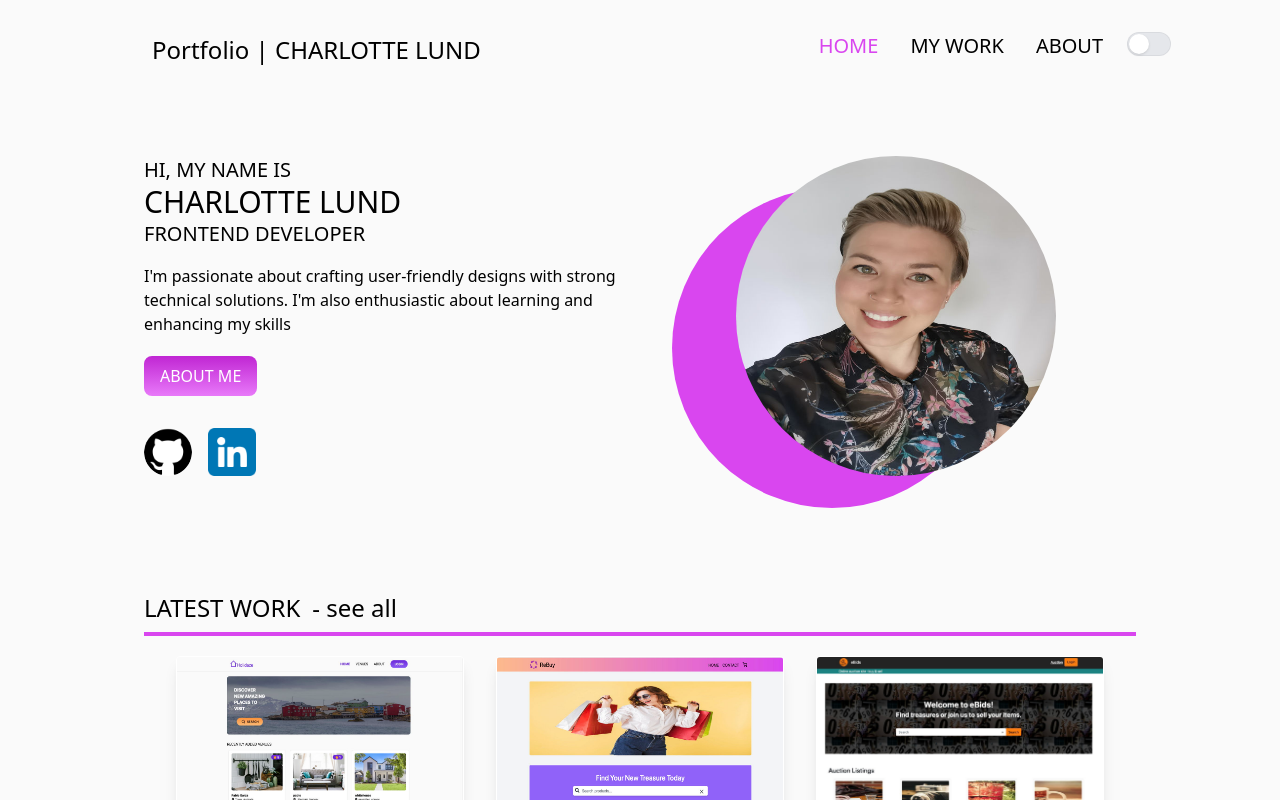
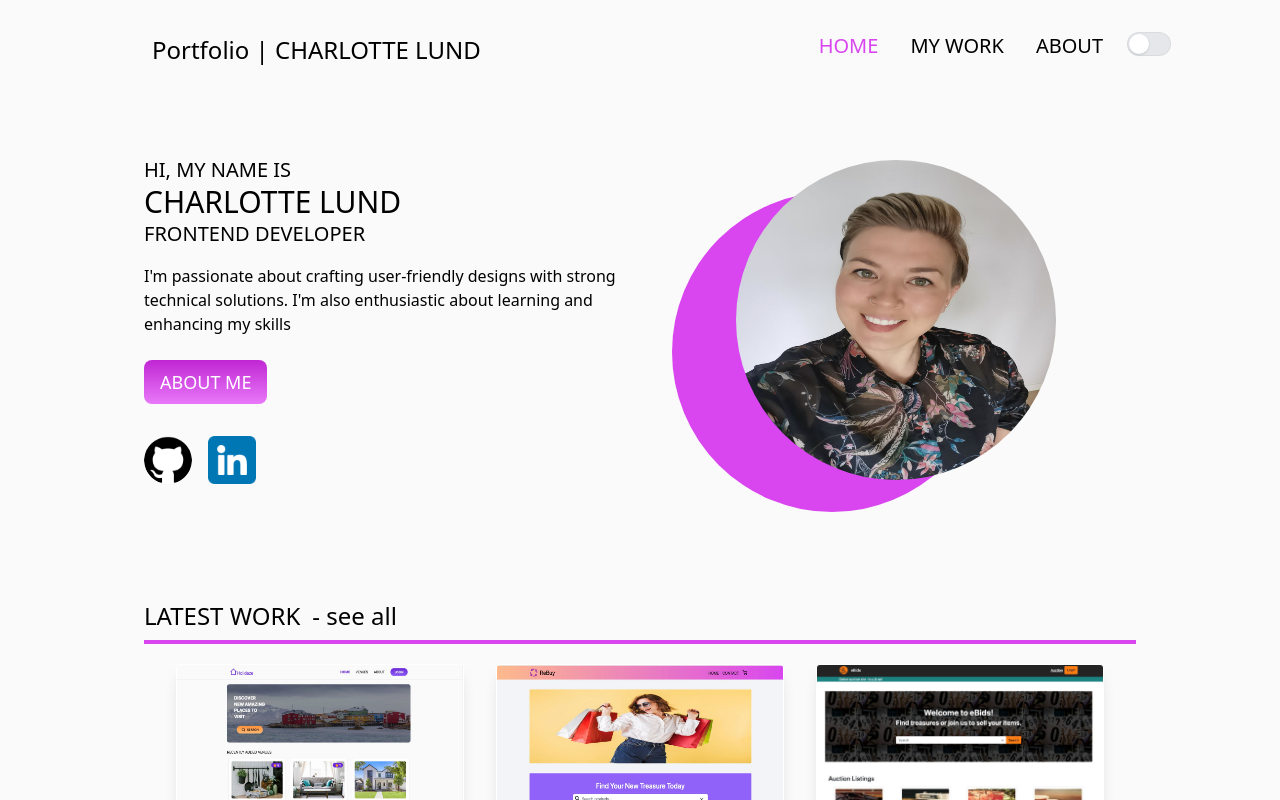
Before and after one commit to chalund/portfolio-2, a React (Vite) app: page / in a window 1280 px wide. Shown: the top 800 px of the page. Built offline with nearby package versions, Linux system fonts and the light colour scheme.

Commit message:
update buttons

```diff
--- a/src/Components/Layout/Nav/index.jsx
+++ b/src/Components/Layout/Nav/index.jsx
@@ -64,12 +64,12 @@ const Nav = () => {
         <div className="hidden w-full justify-between md:flex">
           <NavLinks closeMenu={closeMenu} />
           <div className="mt-2 ms-2">
-            <DarkModeToggle />
+          <DarkModeToggle aria-label="Toggle Dark Mode" />
           </div>
         </div>
         <div className="flex md:hidden">
           <div className="mr-4 mt-2">
-            <DarkModeToggle />
+          <DarkModeToggle aria-label="Toggle Dark Mode" />
           </div>
           <button onClick={toggleNavBar}>
             {isOpen ? <IoClose size={40} /> : <IoMenu size={40} />}{" "}
--- a/src/Pages/HomePage/index.jsx
+++ b/src/Pages/HomePage/index.jsx
@@ -18,7 +18,7 @@ const HomePage = () => {
             enhancing my skills{" "}
           </p>
           <div className="flex justify-center md:justify-start">
-            <button className="px-4 py-2 rounded-lg  bg-gradient-to-t from-fuchsia-400 to-fuchsia-600 hover:to-fuchsia-800 hover:font-semibold text-white mt-5 uppercase">
+            <button className="px-10 py-4 rounded-lg md:px-4 md:py-2 md:mt-6  bg-gradient-to-t from-fuchsia-400 to-fuchsia-600 hover:to-fuchsia-800 hover:font-semibold text-white mt-8 text-lg uppercase">
               <Link to="/about">about me</Link>
             </button>
           </div>
```
